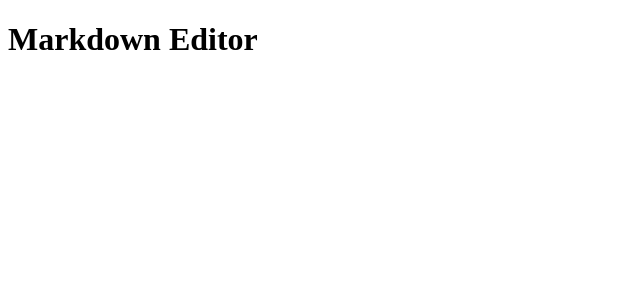
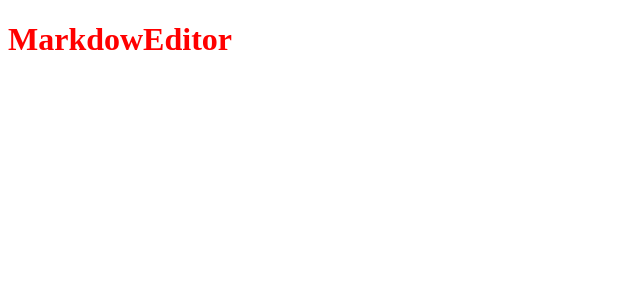
Before and after one commit to jun0222/react-md, a React app: page / in a window 1280 px wide. Shown: the top 300 px of the page, without its empty margins (0-640 px from the left). Built offline with nearby package versions, Linux system fonts and the light colour scheme.

Commit message:
feat: styled-component

```diff
--- a/package.json
+++ b/package.json
@@ -8,8 +8,10 @@
   "dependencies": {
     "@types/react": "^17.0.80",
     "@types/react-dom": "^17.0.25",
+    "@types/styled-components": "^5.1.34",
     "react": "^17.0.2",
     "react-dom": "^17.0.2",
+    "styled-components": "^5.3.11",
     "ts-loader": "^9.5.1",
     "typescript": "^4.9.5",
     "webpack": "^5.91.0",
--- a/src/index.tsx
+++ b/src/index.tsx
@@ -1,6 +1,11 @@
 import * as React from "react";
 import { render } from "react-dom";
+import styled from "styled-components";
 
-const Main = <h1>Markdown Editor</h1>;
+const Header = styled.h1`
+  color: red;
+`;
+
+const Main = <Header>MarkdowEditor</Header>;
 
 render(Main, document.getElementById("app"));
```
Also changed, not shown: 4 other files (tests, documents, lock files or other folders).
